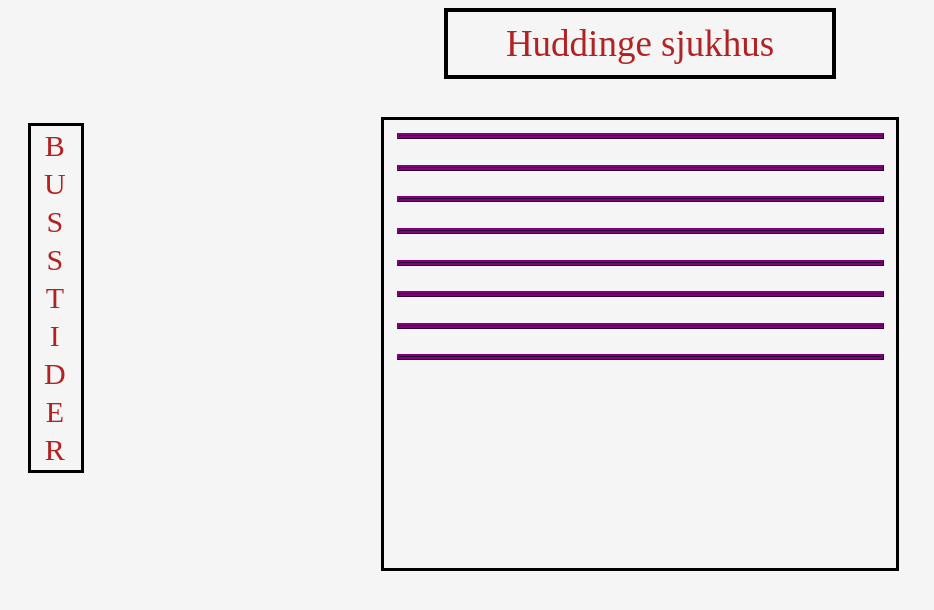
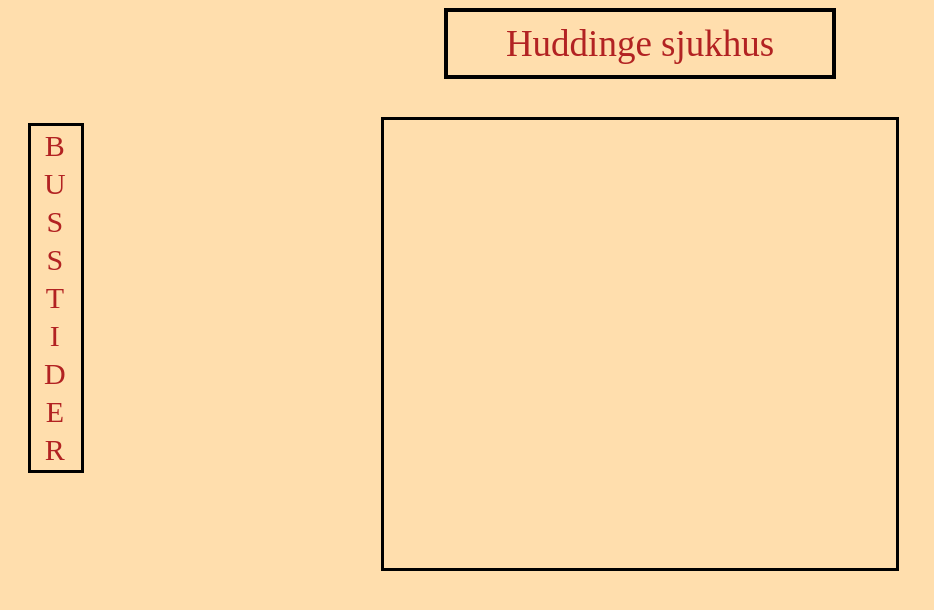
Before and after one commit to itgsod-Michael-Mathsson/SL-app, a Flask app: template templates/index.html in a window 1280 px wide. Shown: the top 610 px of the page, without its empty margins (0-934 px from the left). Run offline with Flask 2, Linux system fonts and the light colour scheme; the template is opened without the code that fills it, so the values that code supplies are empty.

Commit message:
Added new background and border

```diff
--- a/static/style.css
+++ b/static/style.css
@@ -24,6 +24,7 @@
 }
 
 .tider {
+    background-color: navajowhite;
     position: relative;
     margin-left: auto;
     margin-right: auto;
@@ -32,13 +33,19 @@
     width: 40vw;
     height: 35vw;
     border: 0.3vw solid black;
+    font-size: 1.25vw;
 }
 
 .bubbla{
-    width: 94%;
+    width: 92.5%;
     float: left;
-    border: ridge purple;
-    margin: 1vw;
+    border: 1vw solid transparent;
+    -webkit-border-image: url(borderimages/boubly_border.png) 300 300 stretch;
+    -o-border-image: url(borderimages/boubly_border.png) 300 300 stretch;
+    -moz-border-image: url(borderimages/boubly_border.png) 300 300 stretch;
+    -ms-border-image: url(borderimages/boubly_border.png) 300 300 stretch;
+    border-image: url(borderimages/boubly_border.png) 300 300 stretch;
+    margin: 0.5vw;
 }
 
 .buss{
@@ -51,7 +58,7 @@
 }
 
 body {
-    background-color: whitesmoke;
+    background-color: navajowhite;
 }
 
 @media (max-width: 1050px){
```
Also changed, not shown: static/borderimages/border1337.png (added), static/borderimages/boubly_border.png (added), 1 other file.
